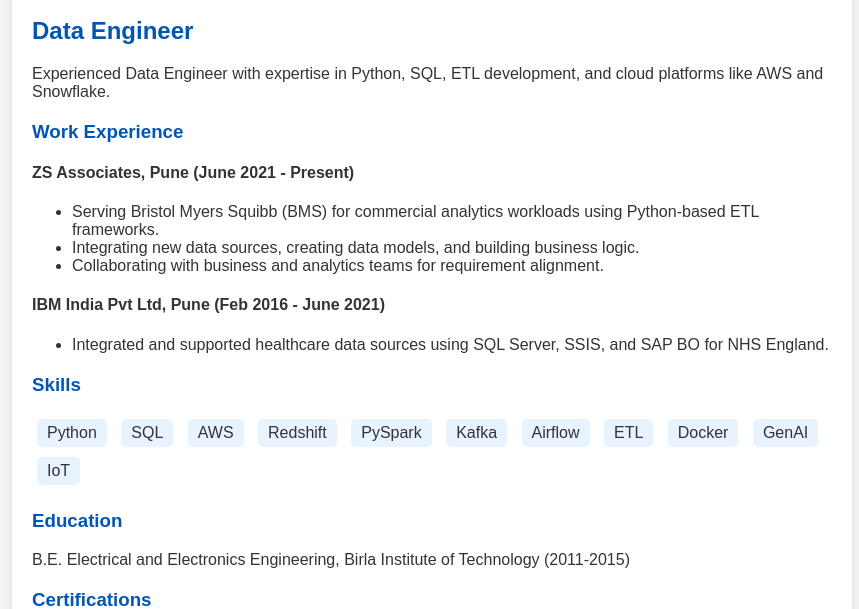
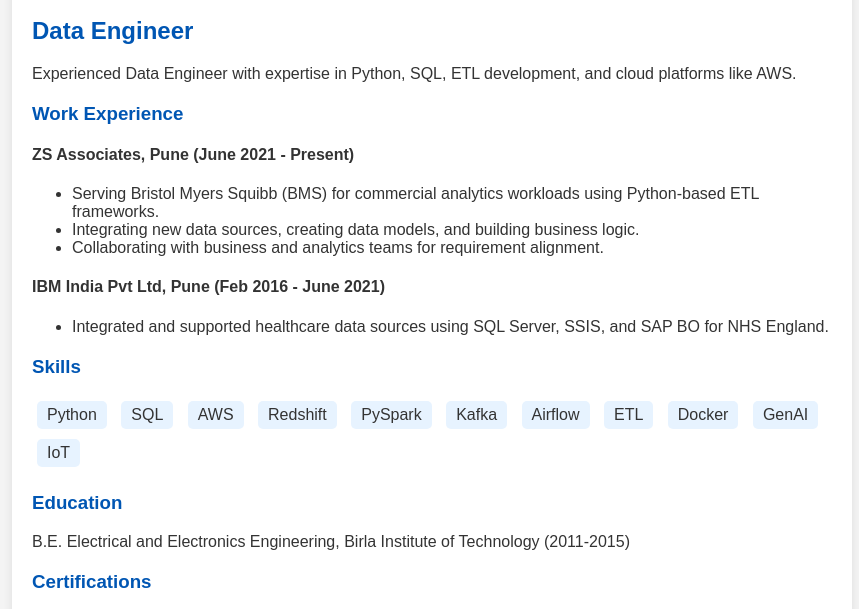
Before and after one commit to noobGB/Gaurav_Barwalia_Resume, a plain HTML site: page index_del2.html in a window 1280 px wide. Shown: the part 141-750 px from the top of the page, without its empty margins (208-1067 px from the left). Drawn offline with Linux system fonts and the light colour scheme.

Commit message:
Update and rename index_old.html to index_del2.html

```diff
--- a/index_old.html
+++ b/index_del2.html
@@ -55,7 +55,7 @@
 
         <section class="section">
             <h2>Data Engineer</h2>
-            <p>Experienced Data Engineer with expertise in Python, SQL, ETL development, and cloud platforms like AWS and Snowflake.</p>
+            <p>Experienced Data Engineer with expertise in Python, SQL, ETL development, and cloud platforms like AWS.</p>
         </section>
 
         <section class="section">
```
